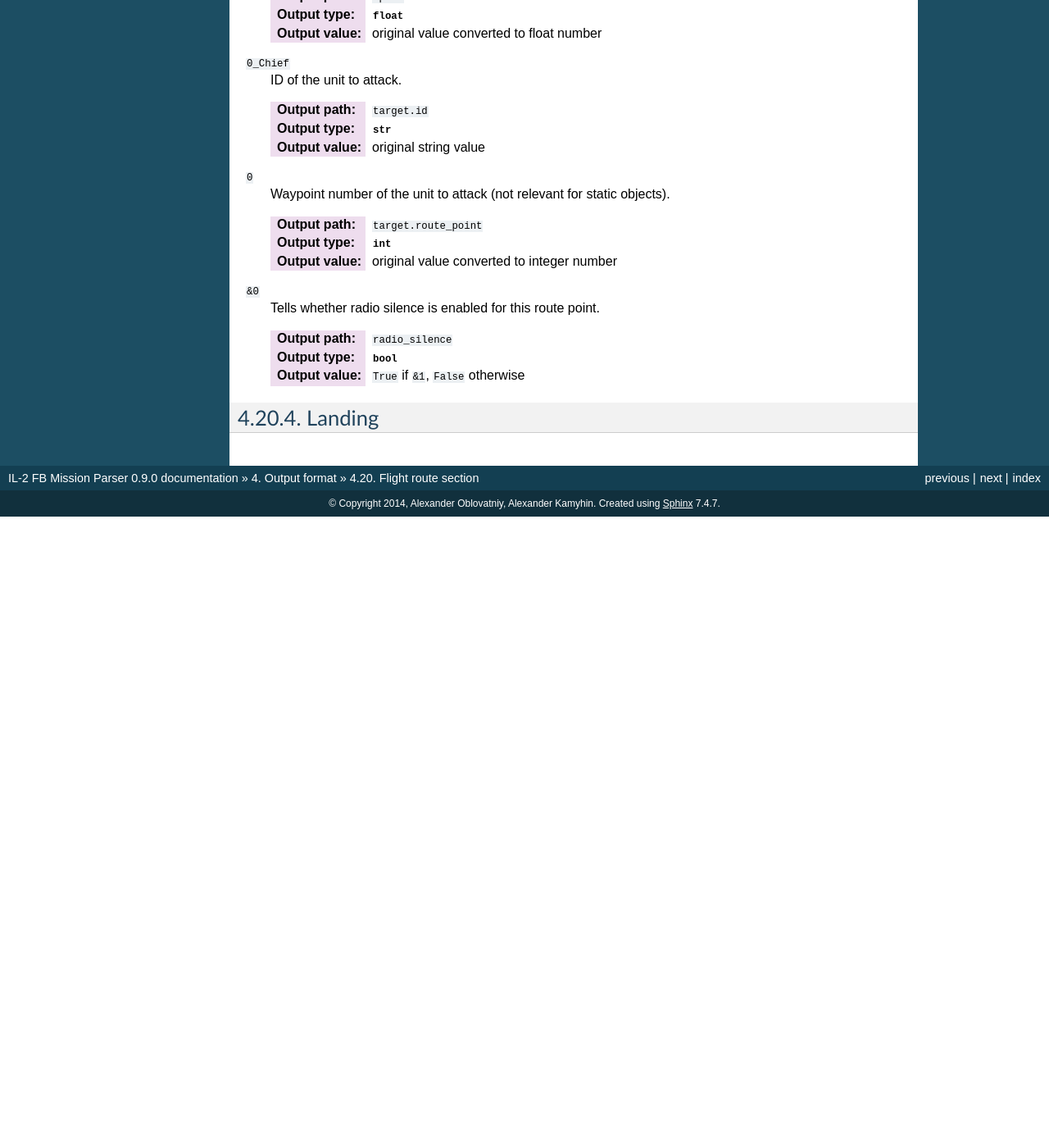
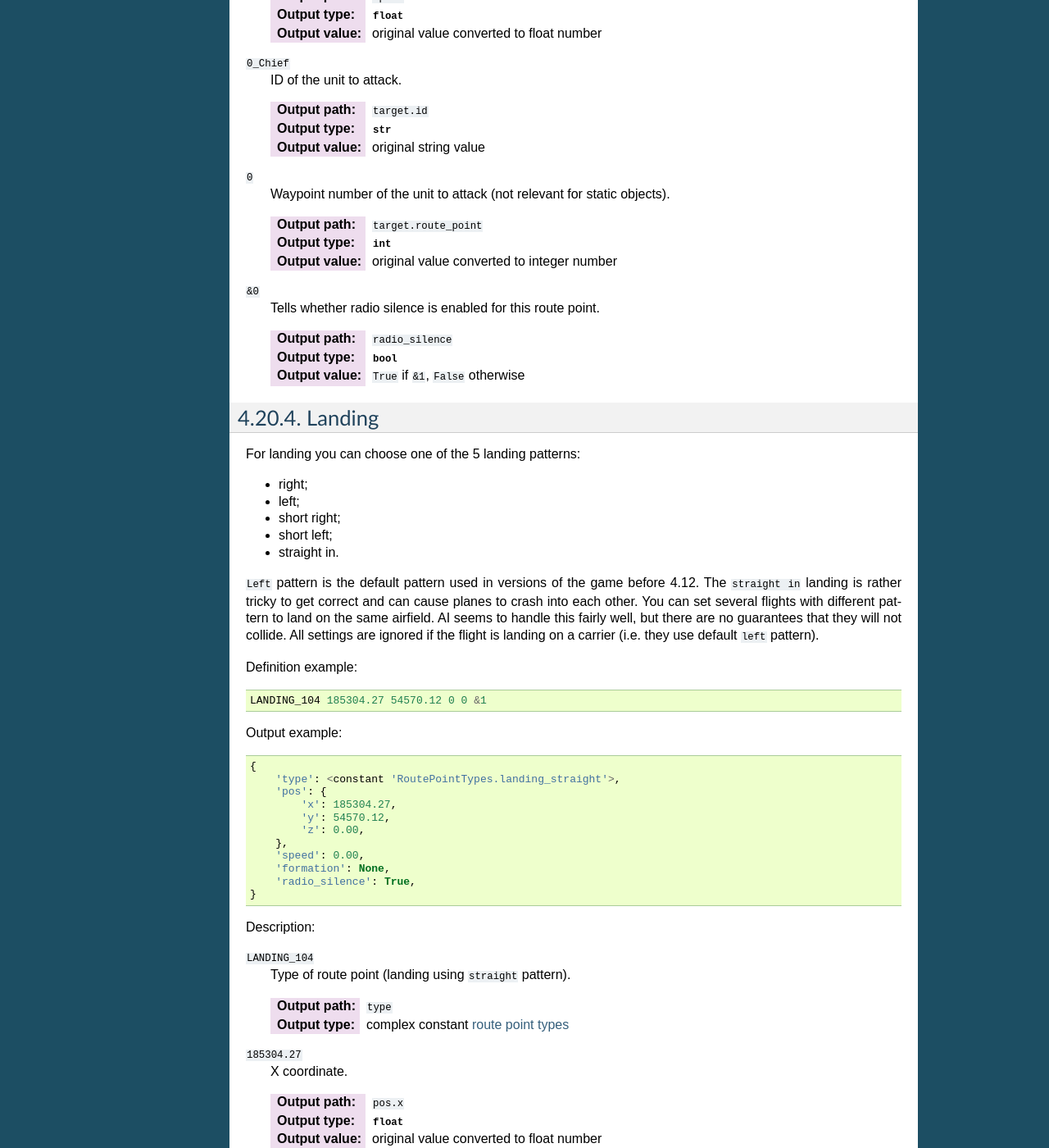
Before and after one commit to IL2HorusTeam/il2fb-mission-parser, a Sphinx documentation site: the page built from docs/parsers/flight-route.rst, in a window 1280 px wide and 1400 px high, scrolled down 9362 px. Shown: the whole window at 82% size. Built offline with Sphinx 7.4.7, drawn with Linux system fonts in a browser that asks for light colours; before the commit the page ends 9992 px from its top, so only the background shows below that; some of the changed text lies outside the part shown.

Commit message:
update docs

```diff
--- a/docs/parsers/flight-route.rst
+++ b/docs/parsers/flight-route.rst
@@ -542,8 +542,83 @@ Let's examine second line:
 Landing
 -------
 
-.. todo::
+For landing you can choose one of the 5 landing patterns:
 
+* right;
+* left;
+* short right;
+* short left;
+* straight in.
+
+``Left`` pattern is the default pattern used in versions of the game before
+4.12. The ``straight in`` landing is rather tricky to get correct and can cause
+planes to crash into each other. You can set several flights with different
+pattern to land on the same airfield. AI seems to handle this fairly well, but
+there are no guarantees that they will not collide. All settings are ignored if
+the flight is landing on a carrier (i.e. they use default ``left`` pattern).
+
+Definition example::
+
+  LANDING_104 185304.27 54570.12 0 0 &1
+
+Output example:
+
+.. code-block:: python
+
+  {
+      'type': <constant 'RoutePointTypes.landing_straight'>,
+      'pos': {
+          'x': 185304.27,
+          'y': 54570.12,
+          'z': 0.00,
+      },
+      'speed': 0.00,
+      'formation': None,
+      'radio_silence': True,
+  }
+
+Description:
+
+``LANDING_104``
+  Type of route point (landing using ``straight`` pattern).
+
+  :Output path: ``type``
+  :Output type: complex constant `route point types`_
+
+``185304.27``
+  X coordinate.
+
+  :Output path: ``pos.x``
+  :Output type: :class:`float`
+  :Output value: original value converted to float number
+
+``54570.12``
+  Y coordinate.
+
+  :Output path: ``pos.y``
+  :Output type: :class:`float`
+  :Output value: original value converted to float number
+
+``0``
+  Z coordinate.
+
+  :Output path: ``pos.z``
+  :Output type: :class:`float`
+  :Output value: original value converted to float number
+
+``0``
+  Speed.
+
+  :Output path: ``speed``
+  :Output type: :class:`float`
+  :Output value: original value converted to float number
+
+``&1``
+  Tells whether radio silence is enabled for this route point.
+
+  :Output path: ``radio_silence``
+  :Output type: :class:`bool`
+  :Output value: ``True`` if ``&1``, ``False`` otherwise
 
 .. _route point types: https://github.com/IL2HorusTeam/il2fb-commons/blob/master/il2fb/commons/flight.py#L20
 .. _air formations: https://github.com/IL2HorusTeam/il2fb-commons/blob/master/il2fb/commons/flight.py#L10
```
